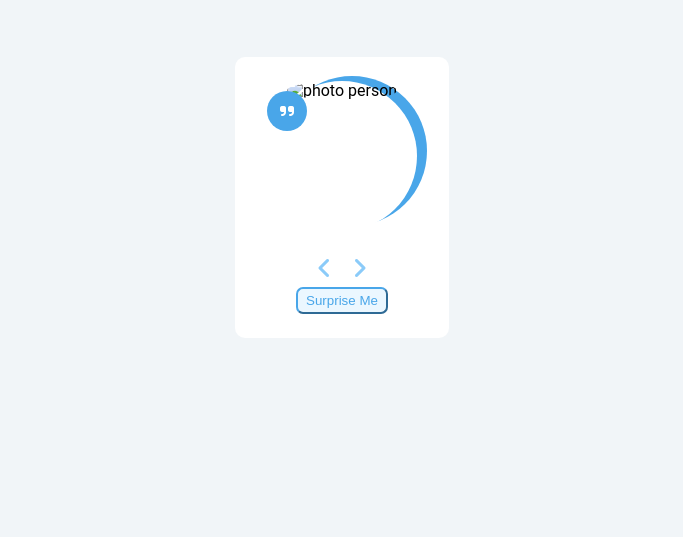
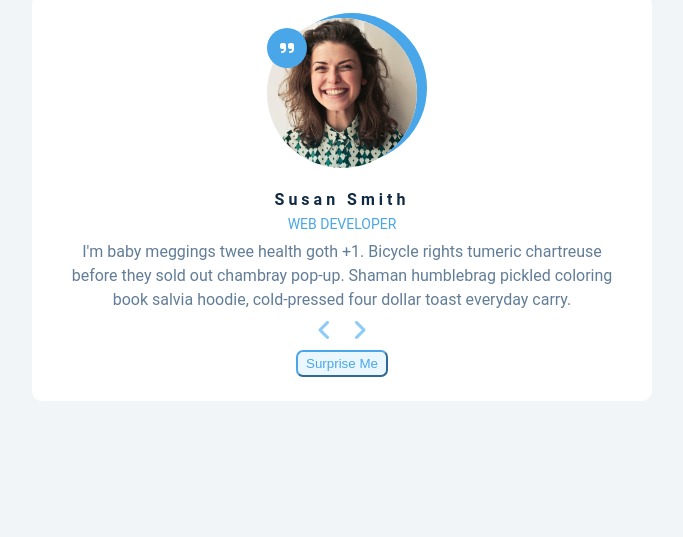
Before and after one commit to GTM35/Review-Carousel, a plain HTML site: page index.html in a window 1280 px wide. Shown: the part 263-800 px from the top of the page, without its empty margins (298-981 px from the left). Drawn offline with Linux system fonts and the light colour scheme; the site is published under a folder, as on GitHub Pages, so addresses that start at the root find nothing.

Commit message:
Ajuste para o gitPage

```diff
--- a/index.html
+++ b/index.html
@@ -14,8 +14,7 @@
       href="https://fonts.googleapis.com/css2?family=Open+Sans:ital,wght@0,300;0,400;0,500;0,600;0,700;0,800;1,300;1,400;1,500;1,600;1,700;1,800&display=swap"
       rel="stylesheet"
     />
-    <link rel="stylesheet" href="./Assets/css/style.css" />
-    <script src="/Assets/js/script.js" type="text/JavaScript"></script>
+    <link rel="stylesheet" href="Assets/css/style.css" />
     <title>Review Carousel</title>
   </head>
   <body>
@@ -47,5 +46,6 @@
         </article>
       </section>
     </main>
+    <script src="Assets/js/script.js" type="text/JavaScript"></script>
   </body>
 </html>
```
